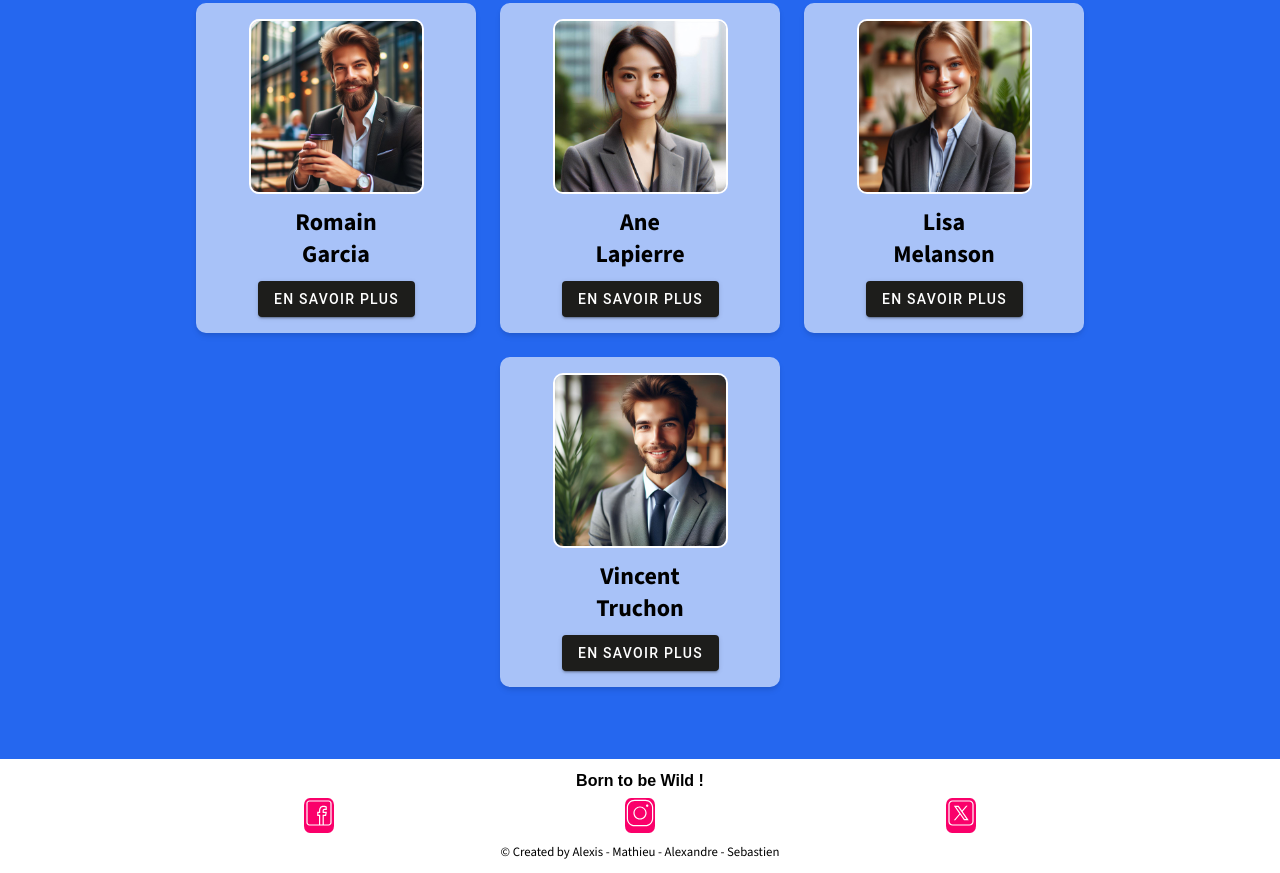
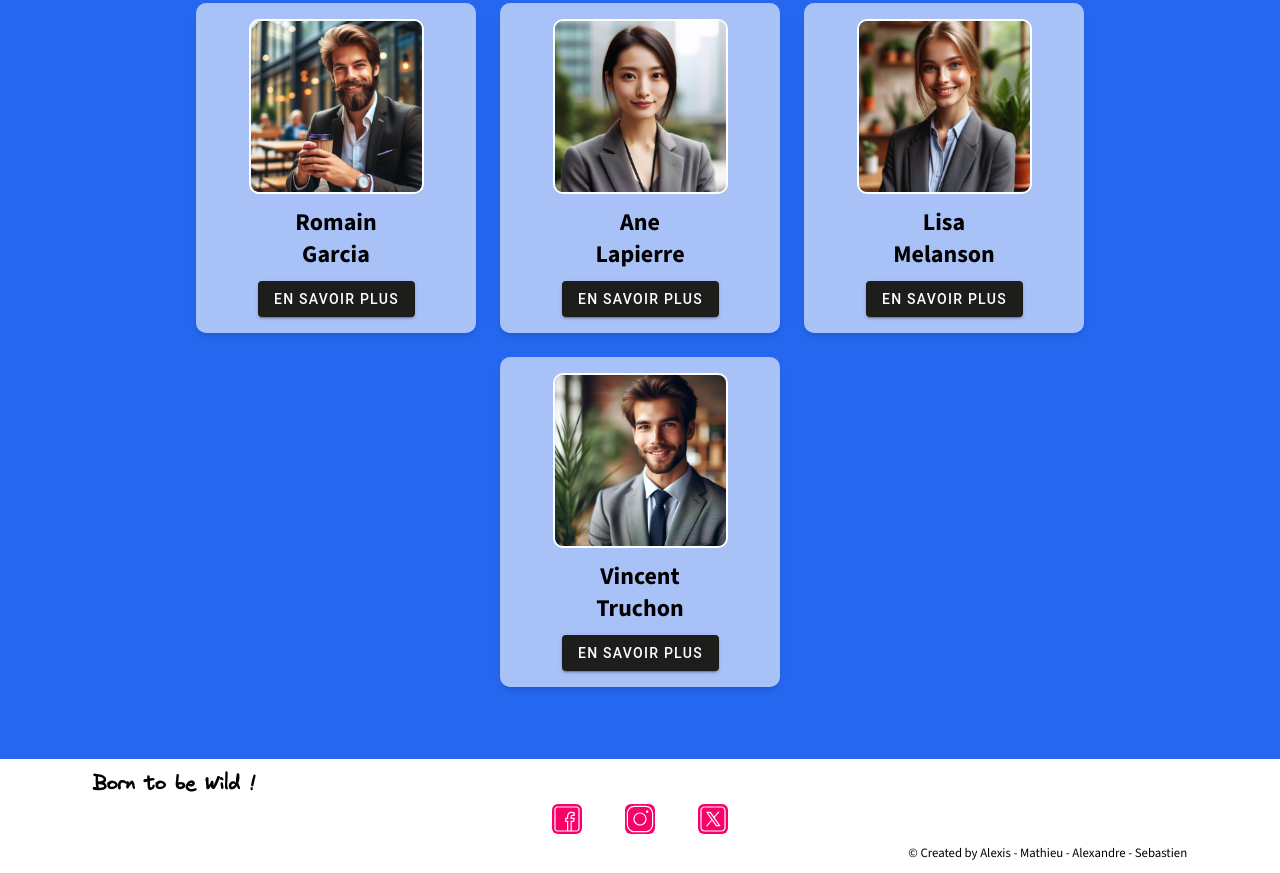
Before and after one commit to alexoualexandre/lille-0224-projet1-trombinoscope, a plain HTML site: page index.html in a window 1280 px wide. Shown: the part 3542-4415 px from the top of the page. Drawn offline with nearby package versions, Linux system fonts and the light colour scheme; a web font is replaced by a local one.

Commit message:
Commit fix footer

```diff
--- a/style.css
+++ b/style.css
@@ -437,6 +437,7 @@ footer {
     font-size: 1rem;
     font-family: arial;
     margin-bottom: 0.5rem;
+    font-family: 'Virgil', sans-serif;
 }
 
 .social-logo {
@@ -449,6 +450,8 @@ footer {
 .social-logo a {
     border-radius: 20%;
     background-color: #fa006a;
+    height: 30px;
+
 }
 
 footer p {
@@ -522,4 +525,39 @@ footer p {
         margin-right: 0.75rem;
     }
 
+    footer {
+        padding-left: 5rem;
+        padding-right: 5rem;
+    }
+
+    .footer-title {
+        display: flex;
+        justify-content: left;
+        font-size: 1.2rem;
+        font-family: arial;
+        margin-bottom: 0.5rem;
+        font-family: 'Virgil', sans-serif;
+    }
+
+    .social-logo {
+        display: flex;
+        justify-content: space-around;
+        margin-bottom: 0.6rem;
+        width: 20%;
+        margin-right: 40%;
+        margin-left: 40%;
+    }
+
+    .social-logo a {
+        border-radius: 20%;
+        background-color: #fa006a;
+        height: 30px;
+    }
+
+    footer p {
+        display: flex;
+        font-family: "Source Sans 3", sans-serif;
+        font-size: 0.8rem;
+        justify-content: right;
+    }
 }
```
